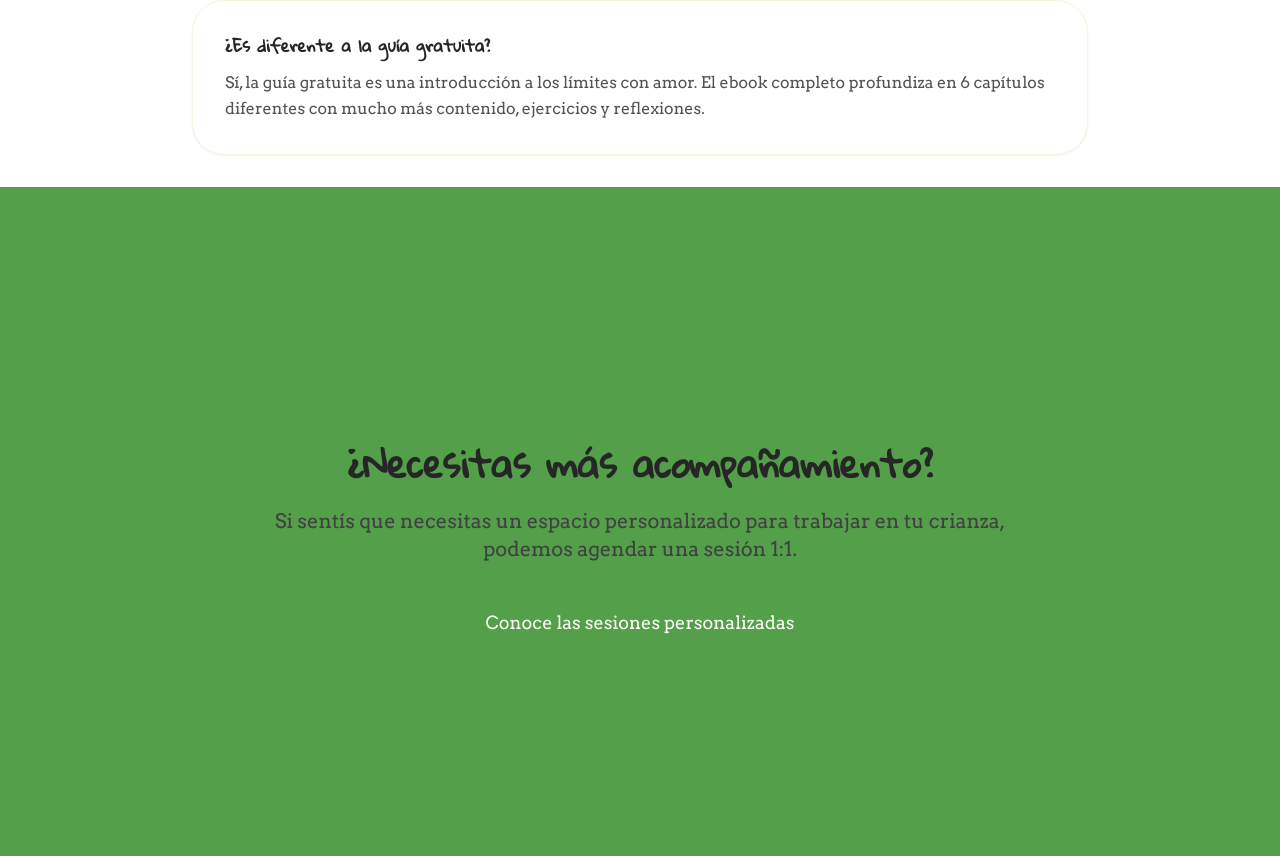
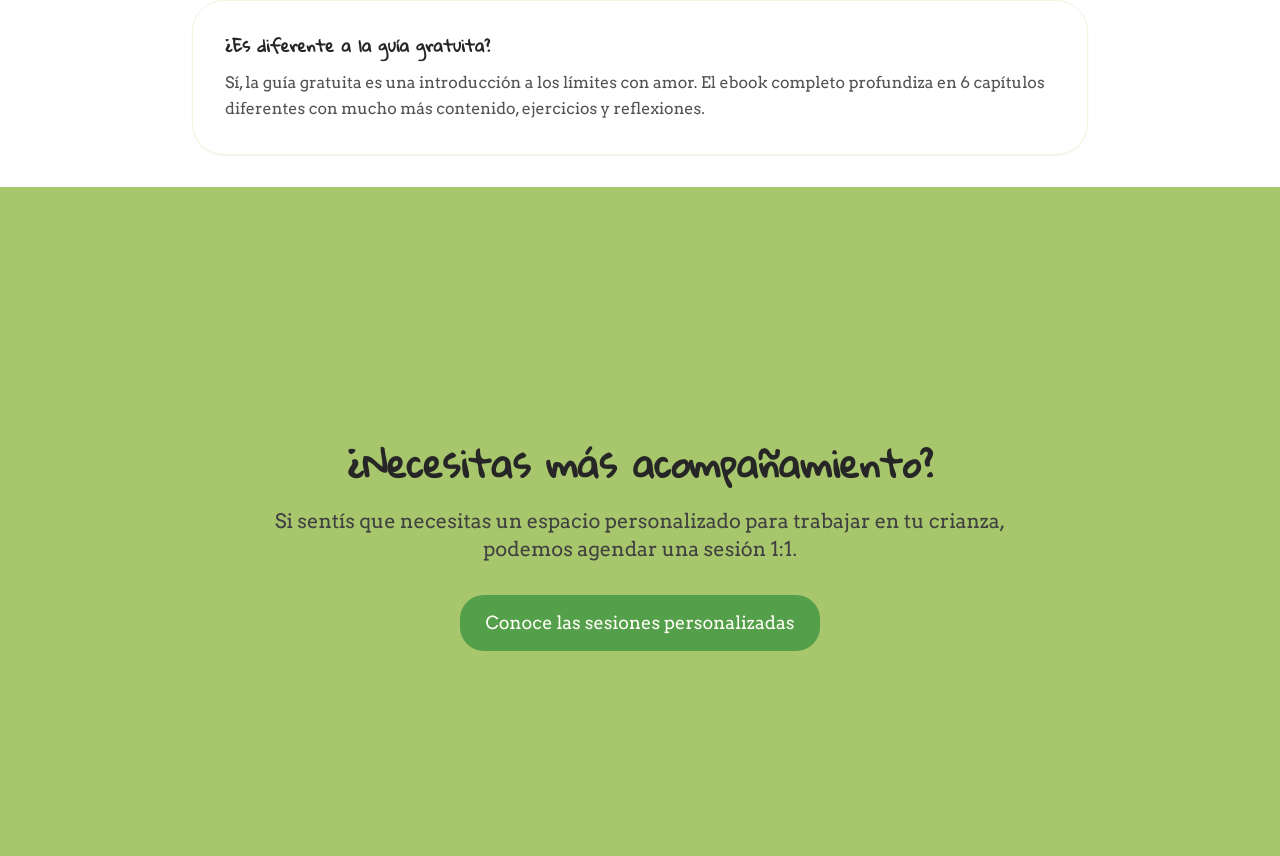
Before and after one commit to ThomiReynoso/crianzas-conscientes-web, an Angular app: page /recursos-digitales in a window 1280 px wide. Shown: the part 3704-4560 px from the top of the page. Built offline with nearby package versions, Linux system fonts and the light colour scheme.

Commit message:
change bg color

```diff
--- a/src/app/features/recursos-digitales/recursos-digitales.html
+++ b/src/app/features/recursos-digitales/recursos-digitales.html
@@ -289,7 +289,7 @@
 </section>
 
 <!-- CTA Section -->
-<section class="section bg-pastel-green">
+<section class="section bg-pastel-green-light">
   <div class="container">
     <div class="text-center max-w-3xl mx-auto">
       <h2 class="text-3xl md:text-4xl font-display font-bold text-neutral-800 mb-6">
```
